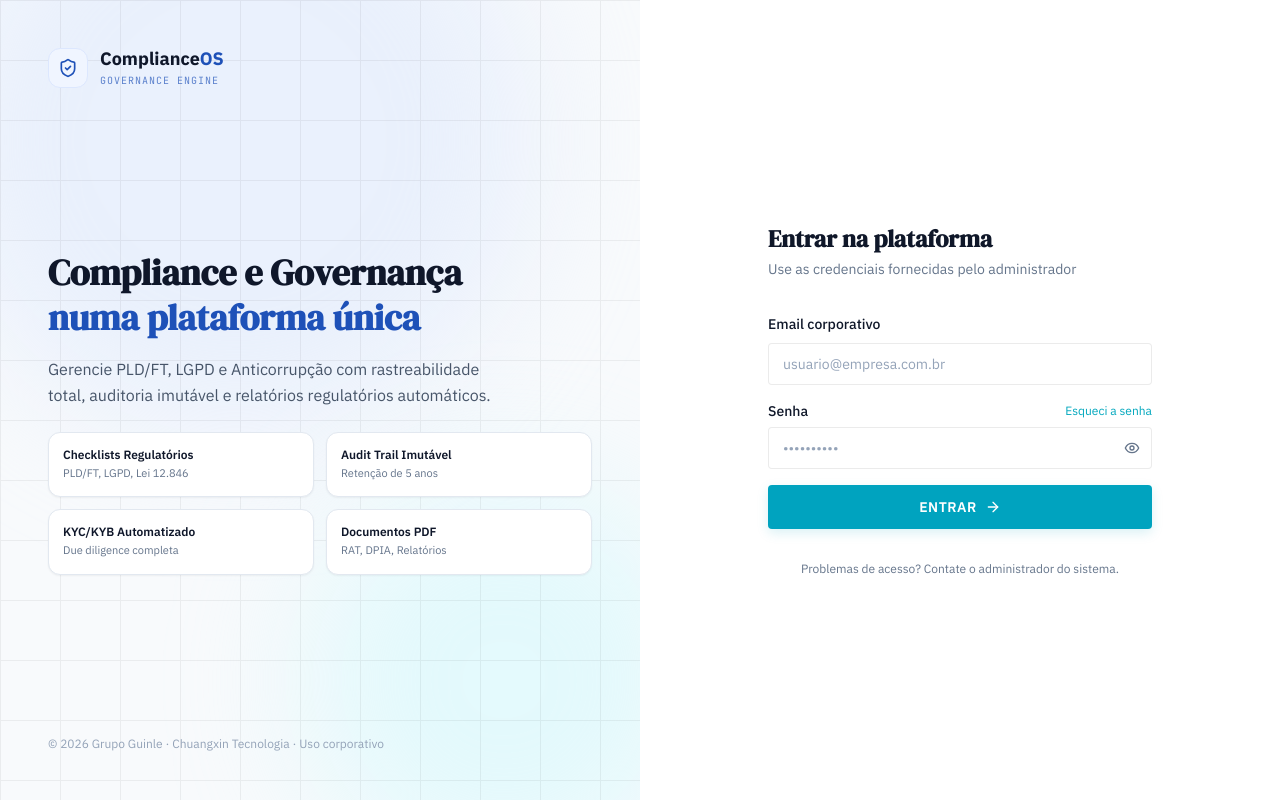
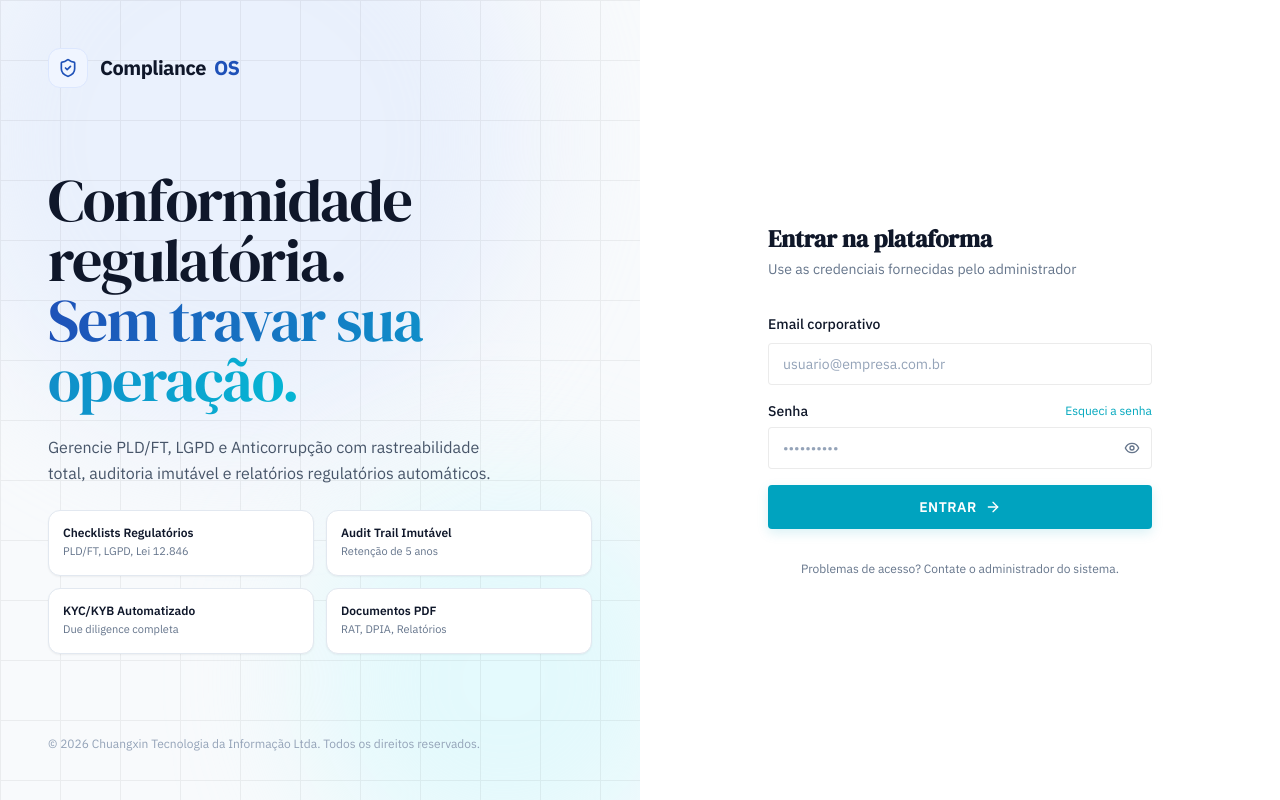
Before and after one commit to juracioliveira/complianceos, a Next.js app in the folder apps/web/: page /login in a window 1280 px wide. Built offline with nearby package versions, Linux system fonts and the light colour scheme.

Commit message:
style(web): enhance UI/UX of dashboard and login with new branding

```diff
--- a/apps/web/src/app/(app)/dashboard/page.tsx
+++ b/apps/web/src/app/(app)/dashboard/page.tsx
@@ -151,11 +151,13 @@ export default function DashboardPage() {
         <div className="max-w-7xl mx-auto space-y-6 animate-fade-in">
 
             {/* Page header com live indicator */}
-            <div className="page-header">
+            <div className="flex items-start justify-between mb-8">
                 <div>
-                    <h1 className="page-title">Dashboard de Compliance</h1>
+                    <h1 className="font-display text-4xl md:text-5xl text-slate-900 mb-2 leading-[1.1] tracking-tight">
+                        Dashboard de <span className="text-transparent bg-clip-text bg-gradient-to-r from-brand-600 to-cyan-500">Compliance</span>
+                    </h1>
                     <div className="flex items-center gap-2 mt-1">
-                        <p className="page-subtitle">Visão executiva do programa de conformidade</p>
+                        <p className="text-sm font-medium text-slate-500 flex items-center">Visão executiva do programa de conformidade</p>
                         {mounted && (
                             <div className="flex items-center gap-1.5">
                                 <span className="text-xs text-muted-foreground">•</span>
@@ -236,7 +238,7 @@ export default function DashboardPage() {
             <div className="grid grid-cols-1 lg:grid-cols-3 gap-4">
 
                 {/* Distribuição de risco */}
-                <div className="card p-5 space-y-4">
+                <div className="card p-5 space-y-4 shadow-sm hover:shadow-md transition-shadow">
                     <div className="flex items-center justify-between">
                         <div>
                             <h3 className="text-sm font-semibold text-foreground">Distribuição de Risco</h3>
@@ -245,9 +247,10 @@ export default function DashboardPage() {
                         <BarChart3 className="w-4 h-4 text-muted-foreground" />
                     </div>
 
-                    {/* Donut em SVG */}
-                    <div className="flex items-center justify-center py-2">
-                        <div className="relative w-28 h-28">
+                    {/* Donut em SVG com Glow */}
+                    <div className="flex items-center justify-center py-2 relative">
+                        <div className="absolute inset-0 bg-brand-500/5 rounded-full blur-2xl"></div>
+                        <div className="relative w-32 h-32 drop-shadow-md">
                             <svg viewBox="0 0 36 36" className="w-full h-full -rotate-90">
                                 {(() => {
                                     if (totalEntidades === 0) {
@@ -289,7 +292,7 @@ export default function DashboardPage() {
                 </div>
 
                 {/* Alertas ativos */}
-                <div className="card p-5 space-y-3">
+                <div className="card p-5 space-y-3 shadow-sm hover:shadow-md transition-shadow">
                     <div className="flex items-center justify-between">
                         <h3 className="text-sm font-semibold text-foreground">Alertas Ativos</h3>
                         <span className="badge badge-red">{stats.notificacoesNaoLidas} não lidas</span>
@@ -343,7 +346,7 @@ export default function DashboardPage() {
                 </div>
 
                 {/* Atividade recente */}
-                <div className="card p-5 flex flex-col">
+                <div className="card p-5 flex flex-col shadow-sm hover:shadow-md transition-shadow">
                     <div className="flex items-center justify-between mb-4">
                         <h3 className="text-sm font-semibold text-foreground">Atividade Recente</h3>
                         <a href="/audit" className="text-xs text-primary hover:underline">Ver audit trail →</a>
@@ -368,8 +371,8 @@ export default function DashboardPage() {
             </div>
 
             {/* Entidades críticas */}
-            <div className="card">
-                <div className="flex items-center justify-between px-5 py-4 border-b border-border">
+            <div className="card shadow-sm hover:shadow-md transition-shadow overflow-hidden">
+                <div className="flex items-center justify-between px-5 py-4 border-b border-border bg-slate-50/50">
                     <div>
                         <h3 className="text-sm font-semibold text-foreground">Entidades com Risco Crítico</h3>
                         <p className="text-xs text-muted-foreground mt-0.5">Último checklist & score de risco</p>
@@ -454,11 +457,11 @@ function StatCard({
                     trend.dir === 'down' ? 'text-emerald-500' : 'text-muted-foreground'
 
     return (
-        <div className={`stat-card border-l-2 ${color === 'red' ? 'border-l-red-500' : color === 'amber' ? 'border-l-amber-500' : color === 'green' ? 'border-l-emerald-500' : 'border-l-blue-500'}`}>
+        <div className={`stat-card border-l-2 bg-white ${color === 'red' ? 'border-l-red-500 shadow-sm shadow-red-500/5' : color === 'amber' ? 'border-l-amber-500 shadow-sm shadow-amber-500/5' : color === 'green' ? 'border-l-emerald-500 shadow-sm shadow-emerald-500/5' : 'border-l-blue-500 shadow-sm shadow-blue-500/5'} hover:scale-[1.02] transition-transform`}>
             <div className="flex items-start justify-between gap-3">
                 <div className="min-w-0">
-                    <p className="stat-label">{label}</p>
-                    <p className="stat-value">{value}</p>
+                    <p className="stat-label text-slate-500">{label}</p>
+                    <p className="font-display text-4xl text-slate-900 mt-2 mb-1 leading-none">{value}</p>
                     {sub && <p className="stat-sub">{sub}</p>}
                     {trend && (
                         <div className={`flex items-center gap-1 mt-2 text-xs font-medium ${trendColor}`}>
--- a/apps/web/src/app/login/page.tsx
+++ b/apps/web/src/app/login/page.tsx
@@ -91,18 +91,17 @@ export default function LoginPage() {
                     <div className="w-10 h-10 rounded-xl bg-brand-50 border border-brand-100 flex items-center justify-center">
                         <ShieldCheck className="w-5 h-5 text-brand-600" />
                     </div>
-                    <div>
-                        <p className="font-bold text-slate-900 text-lg leading-tight">Compliance<span className="text-brand-600">OS</span></p>
-                        <p className="text-brand-600/70 text-[10px] font-mono tracking-widest uppercase mt-0.5">Governance Engine</p>
+                    <div className="flex items-center gap-2 text-xl font-bold tracking-tight text-slate-900">
+                        Compliance<span className="text-brand-600">OS</span>
                     </div>
                 </div>
 
                 {/* Headline */}
                 <div className="relative space-y-6">
                     <div>
-                        <h1 className="text-4xl font-bold text-slate-900 leading-tight text-balance">
-                            Compliance e Governança<br />
-                            <span className="text-brand-600">numa plataforma única</span>
+                        <h1 className="font-display text-5xl lg:text-6xl text-slate-900 mb-6 leading-[1.1] tracking-tight text-balance">
+                            Conformidade regulatória.<br />
+                            <span className="text-transparent bg-clip-text bg-gradient-to-r from-brand-600 to-cyan-500">Sem travar sua operação.</span>
                         </h1>
                         <p className="mt-4 text-slate-600 text-base leading-relaxed max-w-md">
                             Gerencie PLD/FT, LGPD e Anticorrupção com rastreabilidade total,
@@ -118,7 +117,7 @@ export default function LoginPage() {
                             { label: 'KYC/KYB Automatizado', desc: 'Due diligence completa' },
                             { label: 'Documentos PDF', desc: 'RAT, DPIA, Relatórios' },
                         ].map((f) => (
-                            <div key={f.label} className="rounded-xl border border-slate-200 bg-white p-3.5 shadow-sm">
+                            <div key={f.label} className="rounded-xl border border-slate-200 bg-white p-3.5 shadow-sm hover:border-brand-200 hover:shadow-md transition-all">
                                 <p className="text-slate-900 text-xs font-semibold">{f.label}</p>
                                 <p className="text-slate-500 text-[11px] mt-0.5">{f.desc}</p>
                             </div>
@@ -128,7 +127,7 @@ export default function LoginPage() {
 
                 {/* Rodapé */}
                 <p className="relative text-slate-400 text-xs">
-                    © 2026 Grupo Guinle · Chuangxin Tecnologia · Uso corporativo
+                    © 2026 Chuangxin Tecnologia da Informação Ltda. Todos os direitos reservados.
                 </p>
             </div>
 
```
